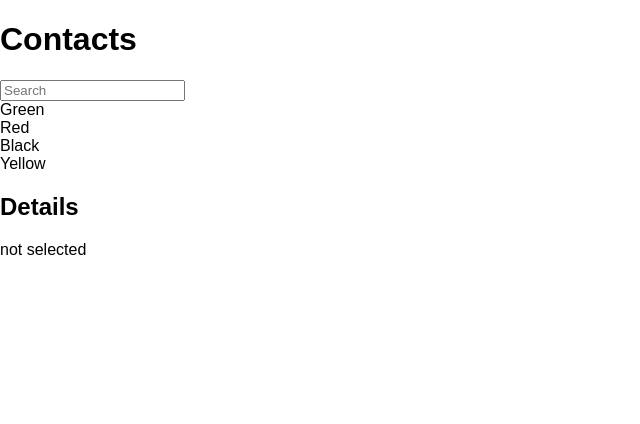
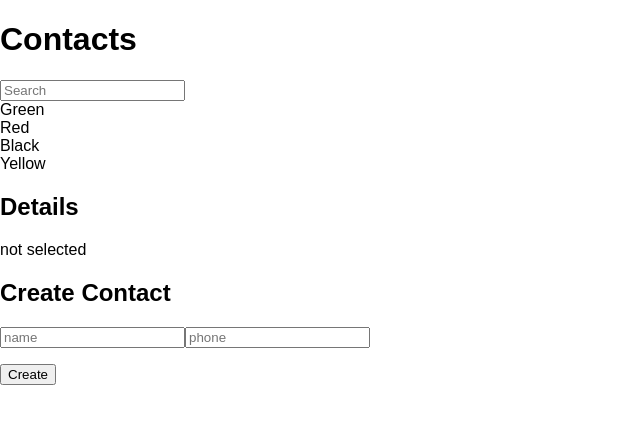
Before and after one commit to fcsn/react_contactapp, a React (Create React App) app: page / in a window 1280 px wide. Shown: the top 424 px of the page, without its empty margins (0-640 px from the left). Built offline with nearby package versions, Linux system fonts and the light colour scheme.

Commit message:
add adding feat in contactCreate.js

```diff
--- /dev/null
+++ b/src/components/contactCreate.js
@@ -0,0 +1,62 @@
+import React from 'react';
+
+export default class ContactCreate extends React.Component {
+  constructor(props) {
+    super(props);
+    this.state = {
+      name:'',
+      phone:''
+    }
+    this.handleChange=this.handleChange.bind(this);
+    this.handleClick=this.handleClick.bind(this);
+  }
+
+  handleChange(e) {
+    let nextState={};
+    nextState[e.target.name] = e.target.value;
+    this.setState(nextState);
+  };
+
+  handleClick() {
+    const contact = {
+      name: this.state.name,
+      phone: this.state.phone
+    };
+
+    this.props.onCreate(contact);
+
+    this.setState({
+      name: '',
+      phone: ''
+    });
+  }
+
+  render() {
+    return(
+      <div>
+        <h2>Create Contact</h2>
+          <p>
+            <input
+              type="text"
+              name="name"
+              placeholder="name"
+              value={this.state.name}
+              onChange={this.handleChange}
+            />
+              <input
+              type="text"
+              name="phone"
+              placeholder="phone"
+              value={this.state.phone}
+              onChange={this.handleChange}
+            />
+          </p>
+          <button onClick={this.handleClick}>Create</button>
+      </div>
+    );
+  }
+}
+
+ContactCreate.defaultProps = {
+  onCreate: () => {console.error('onCreate not defined');}
+};
--- a/src/components/contactMain.js
+++ b/src/components/contactMain.js
@@ -1,6 +1,8 @@
 import React from 'react';
 import ContactInfo from './contactInfo';
 import ContactDetails from './contactDetails';
+import update from 'react-addons-update';
+import ContactCreate from './contactCreate'
 
 export default class ContactMain extends React.Component {
 
@@ -25,6 +27,10 @@
     }
     this.handleChange = this.handleChange.bind(this);
     this.handleClick = this.handleClick.bind(this);
+
+    this.handleCreate = this.handleCreate.bind(this);
+    this.handleRemove = this.handleRemove.bind(this);
+    this.handleEdit = this.handleEdit.bind(this);
   };
 
   handleChange(e) {
@@ -40,6 +46,32 @@
     console.log(key, 'is selected');
   }
 
+  handleCreate(contact) {
+    this.setState({
+      contactData: update(this.state.contactData, { $push: [contact] })
+    });
+  }
+
+  handleRemove() {
+    this.setState({
+      contactData: update(this.state.contactData,
+          { $splice: [[this.state.selectedKey, 1]]}
+      ),
+      selectedKey: -1
+    });
+  }
+
+  handleEdit(name, phone) {
+    this.setState({
+      contactData: update(this.state.contactData,
+        {[this.state.selectedKey]: {
+          name: { $set: name },
+          phone: { $set: phone }
+          }
+        }
+      )
+    });
+  }
 
   render() {
     const mapToComponents = (data) => {
@@ -65,8 +97,11 @@
           onChange={this.handleChange}
         />
         <div>{mapToComponents(this.state.contactData)}</div>
-        <ContactDetails isSelected={this.state.selectedKey != -1}
-                        contact={this.state.contactData[this.state.selectedKey]}/>
+        <ContactDetails
+          isSelected={this.state.selectedKey !== -1}
+          contact={this.state.contactData[this.state.selectedKey]}/>
+        <ContactCreate
+          onCreate={this.handleCreate}/>
       </div>
     );
   }
```
